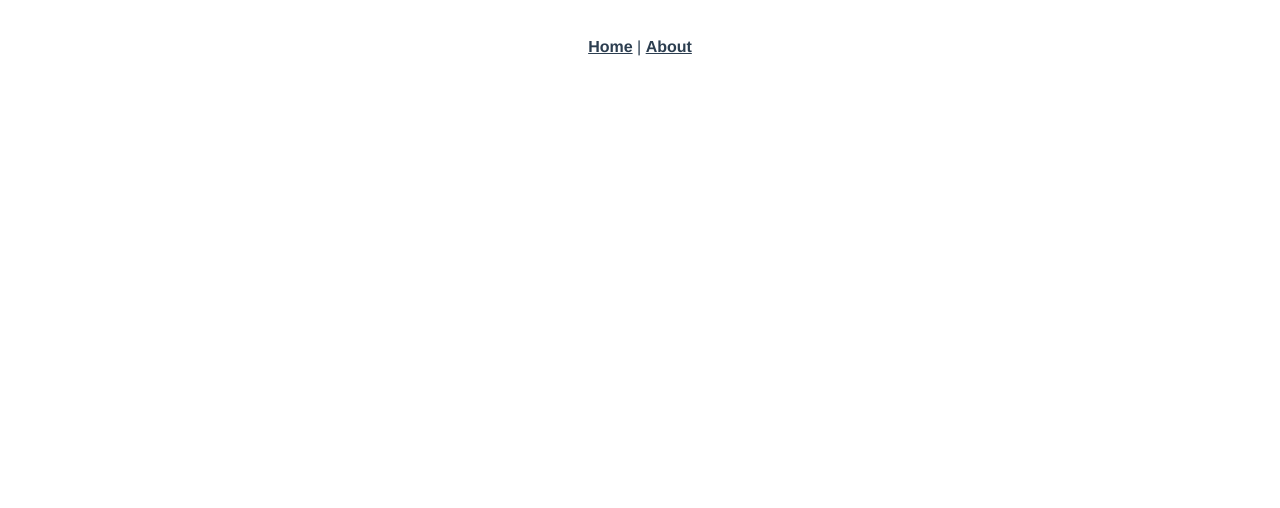
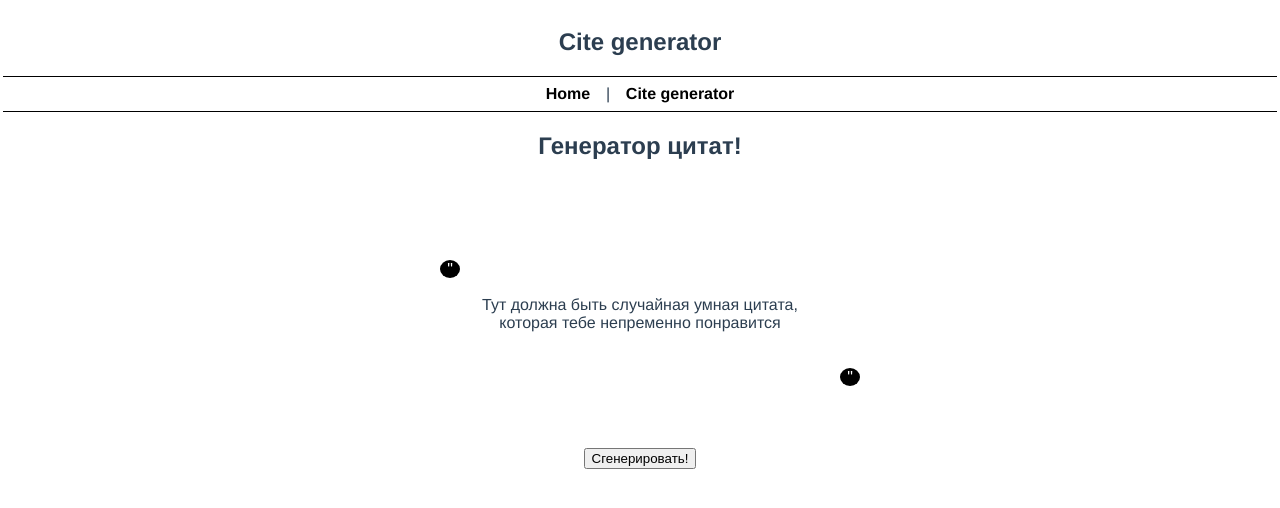
Before and after one commit to beautiful-cookie/cite-for-every-day, a Vue app: page /Cite-generator in a window 1280 px wide. Shown: the top 508 px of the page. Built offline with nearby package versions, Linux system fonts and the light colour scheme.

Commit message:
first commit

```diff
--- a/src/App.vue
+++ b/src/App.vue
@@ -1,14 +1,22 @@
 <template>
   <div id="app">
-    <nav>
-      <router-link to="/">Home</router-link> |
-      <router-link to="/about">About</router-link>
-    </nav>
-    <router-view/>
+      <Header />
+
+      <router-view/>
   </div>
 </template>
 
-<style lang="scss">
+<script>
+  import Header from '@/components/Header.vue'
+
+  export default {
+    components: {
+      Header
+    }
+  }
+</script>
+
+<style lang="scss" scoped>
 #app {
   font-family: Avenir, Helvetica, Arial, sans-serif;
   -webkit-font-smoothing: antialiased;
@@ -16,17 +24,4 @@
   text-align: center;
   color: #2c3e50;
 }
-
-nav {
-  padding: 30px;
-
-  a {
-    font-weight: bold;
-    color: #2c3e50;
-
-    &.router-link-exact-active {
-      color: #42b983;
-    }
-  }
-}
 </style>
--- /dev/null
+++ b/src/components/Header.vue
@@ -0,0 +1,64 @@
+<template>
+    <div>
+      <nav>
+        <h2>Cite generator</h2>
+        <div class="links">
+          <router-link to="/"><strong>Home</strong></router-link> |
+          <router-link to="/Cite-generator"><strong>Cite generator</strong></router-link>
+        </div>
+
+      </nav>
+    </div>
+  </template>
+
+  <script>
+
+  export default {
+    components: {
+
+    }
+  }
+  </script>
+
+
+  <style scoped>
+      nav
+      {
+        display: flex;
+        flex-direction: column;
+        justify-content: center;
+        align-items: center;
+      }
+
+      .links
+      {
+        display: flex;
+        justify-content: center;
+        align-items: center;
+        width: 100%;
+        padding: 5px;
+        gap: 1vw;
+        font-family: Avenir, Helvetica, Arial, sans-serif;
+        border: 1px solid black;
+        border-left: none;
+        border-right: none;
+      }
+
+      a
+      {
+        text-decoration: none;
+        color: black;
+        font-weight: 500;
+        border-radius: 5px;
+        padding: 3px;
+        transition-property: box-shadow, color, background-color;
+        transition-duration: 0.3s;
+      }
+
+      a:hover
+      {
+        box-shadow: 0 0 8px black;
+        background-color: black;
+        color: white;
+      }
+  </style>
--- a/src/components/HelloWorld.vue
+++ /dev/null
@@ -1,59 +0,0 @@
-<template>
-  <div class="hello">
-    <h1>{{ msg }}</h1>
-    <p>
-      For a guide and recipes on how to configure / customize this project,<br>
-      check out the
-      <a href="https://cli.vuejs.org" target="_blank" rel="noopener">vue-cli documentation</a>.
-    </p>
-    <h3>Installed CLI Plugins</h3>
-    <ul>
-      <li><a href="https://github.com/vuejs/vue-cli/tree/dev/packages/%40vue/cli-plugin-babel" target="_blank" rel="noopener">babel</a></li>
-      <li><a href="https://github.com/vuejs/vue-cli/tree/dev/packages/%40vue/cli-plugin-router" target="_blank" rel="noopener">router</a></li>
-      <li><a href="https://github.com/vuejs/vue-cli/tree/dev/packages/%40vue/cli-plugin-vuex" target="_blank" rel="noopener">vuex</a></li>
-    </ul>
-    <h3>Essential Links</h3>
-    <ul>
-      <li><a href="https://vuejs.org" target="_blank" rel="noopener">Core Docs</a></li>
-      <li><a href="https://forum.vuejs.org" target="_blank" rel="noopener">Forum</a></li>
-      <li><a href="https://chat.vuejs.org" target="_blank" rel="noopener">Community Chat</a></li>
-      <li><a href="https://twitter.com/vuejs" target="_blank" rel="noopener">Twitter</a></li>
-      <li><a href="https://news.vuejs.org" target="_blank" rel="noopener">News</a></li>
-    </ul>
-    <h3>Ecosystem</h3>
-    <ul>
-      <li><a href="https://router.vuejs.org" target="_blank" rel="noopener">vue-router</a></li>
-      <li><a href="https://vuex.vuejs.org" target="_blank" rel="noopener">vuex</a></li>
-      <li><a href="https://github.com/vuejs/vue-devtools#vue-devtools" target="_blank" rel="noopener">vue-devtools</a></li>
-      <li><a href="https://vue-loader.vuejs.org" target="_blank" rel="noopener">vue-loader</a></li>
-      <li><a href="https://github.com/vuejs/awesome-vue" target="_blank" rel="noopener">awesome-vue</a></li>
-    </ul>
-  </div>
-</template>
-
-<script>
-export default {
-  name: 'HelloWorld',
-  props: {
-    msg: String
-  }
-}
-</script>
-
-<!-- Add "scoped" attribute to limit CSS to this component only -->
-<style scoped lang="scss">
-h3 {
-  margin: 40px 0 0;
-}
-ul {
-  list-style-type: none;
-  padding: 0;
-}
-li {
-  display: inline-block;
-  margin: 0 10px;
-}
-a {
-  color: #42b983;
-}
-</style>
--- a/src/router/index.js
+++ b/src/router/index.js
@@ -11,12 +11,12 @@ const routes = [
     component: HomeView
   },
   {
-    path: '/about',
-    name: 'about',
+    path: '/Cite-generator',
+    name: 'Cite-generator',
     // route level code-splitting
     // this generates a separate chunk (about.[hash].js) for this route
     // which is lazy-loaded when the route is visited.
-    component: () => import(/* webpackChunkName: "about" */ '../views/AboutView.vue')
+    component: () => import(/* webpackChunkName: "about" */ '../views/Cite-generator.vue')
   }
 ]
 
--- a/src/views/AboutView.vue
+++ /dev/null
@@ -1,5 +0,0 @@
-<template>
-  <div class="about">
-    <h1>This is an about page</h1>
-  </div>
-</template>
--- /dev/null
+++ b/src/views/Cite-generator.vue
@@ -0,0 +1,68 @@
+<template>
+  <div class="about">
+    <div class="cites">
+      <h2>Генератор цитат!</h2>
+
+      <span class="span-text">
+        <p class="text">Тут должна быть случайная умная цитата, которая тебе непременно понравится</p>
+      </span>
+
+      <button>Сгенерировать!</button>
+    </div>
+  </div>
+</template>
+
+<style scoped>
+  .cites
+  {
+    display: flex;
+    flex-direction: column;
+    justify-content: center;
+    align-items: center;
+    gap: 10vh;
+  }
+
+  .span-text
+  {
+    max-width: 400px;
+  }
+  .text
+  {
+    text-align: center;
+    /* border: 1px solid rgba(0, 0, 0, 0.5);  */
+    /* box-shadow: 0 0 8px rgba(0, 0, 0, 0.5); */
+    border-radius: 10px;
+    padding: 20px;
+  }
+
+  .span-text::before
+  {
+    content: '"';
+    position: absolute;
+    background-color: black;
+    color: white;
+    border-radius: 50%;
+    width: 20px;
+    font-weight: 500;
+    font-family: 'Franklin Gothic Medium', 'Arial Narrow', Arial, sans-serif;
+    transform: translate(-1000%);
+    top: auto;
+    margin: auto;
+  }
+
+  .span-text::after
+  {
+    content: '"';
+    position: absolute;
+    background-color: black;
+    color: white;
+    border-radius: 50%;
+    width: 20px;
+    font-weight: 500;
+    font-family: 'Franklin Gothic Medium', 'Arial Narrow', Arial, sans-serif;
+    transform: translate(1000%);
+    top: auto;
+    margin: auto;
+  }
+
+</style>
--- a/src/views/HomeView.vue
+++ b/src/views/HomeView.vue
@@ -1,18 +1,39 @@
 <template>
-  <div class="home">
-    <img alt="Vue logo" src="../assets/logo.png">
-    <HelloWorld msg="Welcome to Your Vue.js App"/>
+  <div class="content">
+    <div class="content-box">
+      <h3>Это сайт с цитатами на каждый день</h3>
+      <p class="text">Тут ты можешь искать вдохновение, мотивацию да и просто умные мысли, выраженные в лаконичной форме</p>
+      <p>Приятного серфинга!</p>
+    </div>
   </div>
 </template>
 
-<script>
-// @ is an alias to /src
-import HelloWorld from '@/components/HelloWorld.vue'
+<style scoped>
+  .content
+  {
+    display: flex;
+    justify-content: center;
+    align-items: center;
+    margin-top: 10vh;
+    width: 100%;
+  }
 
-export default {
-  name: 'HomeView',
-  components: {
-    HelloWorld
+  .content-box
+  {
+    display: flex;
+    flex-direction: column;
+    justify-content: center;
+    align-items: center;
+    width: 70%;
+    border-radius: 10px;
+    border-left: 1px solid black;
+    padding-left: 10px;
   }
-}
-</script>
+
+  .text
+  {
+    display: inline-block;
+    text-align: center;
+    width: 50vw;
+  }
+</style>
```
